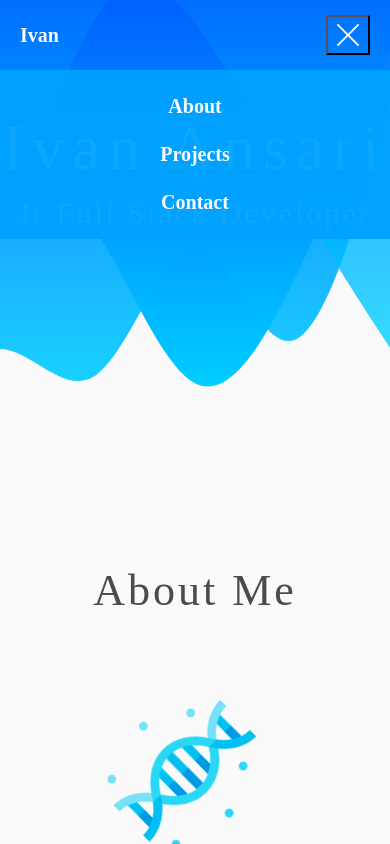
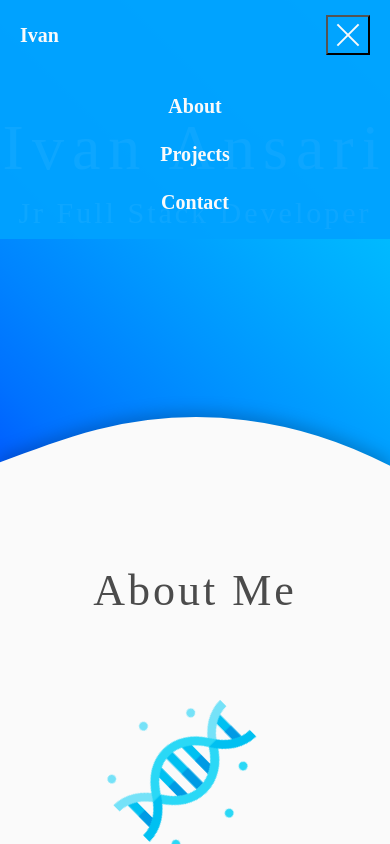
Before and after one commit to ianto3/personal_site, a plain HTML site: page index.html in a window 390 px wide. Both pictures are taken after a click on the button 348 px from the left and 35 px from the top of the page. Shown: the top 844 px of the page. Drawn offline with Linux system fonts and the light colour scheme.

Commit message:
Improved navbar behaviour and changed header background

```diff
--- a/js/nav.js
+++ b/js/nav.js
@@ -1,26 +1,7 @@
-// Handle menu toggle
-
 const hamburger = document.querySelector("#hamburger");
 const navMenu = document.querySelector(".nav-menu");
-const navLinks = document.querySelectorAll(".nav-link");
+const navLinks = document.querySelectorAll("nav a");
 const nav = document.querySelector("nav");
-
-const handleMenuToggle = () => {
-    hamburger.classList.toggle("active");
-    navMenu.classList.toggle("active");
-}
-
-const handleOutsideNavClick = (ev) => {
-    if (!nav.contains(ev.target) && navMenu.classList.contains("active")) {
-        hamburger.classList.toggle("active");
-        navMenu.classList.toggle("active");
-    }
-}
-
-hamburger.addEventListener("click", handleMenuToggle);
-navLinks.forEach(link => link.addEventListener("click", handleMenuToggle));
-document.addEventListener("click", handleOutsideNavClick);
-
 
 // Handle navbar background transparency
 
@@ -35,7 +16,7 @@ const debounce = (callback, delay) => {
 }
 
 const navTransparency = () => {
-    if (window.scrollY > 0) {
+    if (window.scrollY > 0 || navMenu.classList.contains("active")) {
         nav.classList.add("scrolled");
     } else {
         nav.classList.remove("scrolled");
@@ -43,3 +24,28 @@ const navTransparency = () => {
 }
 
 window.addEventListener("scroll", debounce(navTransparency, 100));
+
+// Handle menu toggle
+
+const handleMenuToggle = () => {
+    hamburger.classList.toggle("active");
+    navMenu.classList.toggle("active");
+    // if menu is expanded, remove transparencies
+    if (navMenu.classList.contains("active")) {
+        nav.classList.add("scrolled");
+    } else {
+        navTransparency();
+    }
+}
+
+const handleOutsideNavClick = (ev) => {
+    if (!nav.contains(ev.target) && navMenu.classList.contains("active")) {
+        hamburger.classList.toggle("active");
+        navMenu.classList.toggle("active");
+        navTransparency();
+    }
+}
+
+hamburger.addEventListener("click", handleMenuToggle);
+navLinks.forEach(link => link.addEventListener("click", handleMenuToggle));
+document.addEventListener("click", handleOutsideNavClick);
--- a/styles/index.scss
+++ b/styles/index.scss
@@ -60,10 +60,10 @@ nav {
     right: 0;
     padding: 15px 20px;
     background-color: transparent;
-    transition: all .4s linear;
+    transition: all 0.2s ease-in;
 
     &.scrolled{
-        transition: all .4s linear;
+        transition: all 0.2s ease-in;
         background-color: $nav-bg;
     }
 
@@ -101,8 +101,10 @@ nav {
 
         .nav-menu{
             position: absolute;
-            left: -100%;
-            top: 100%;
+            // left: -100%;
+            // top: 100%;
+            top: -100%;
+            left: 0;
             width: 100%;
             display: flex;
             flex-direction: column;
@@ -118,7 +120,7 @@ nav {
             }
 
             &.active{
-                left: 0;
+                top: 70px;
                 opacity: 1;
             }
         }
@@ -185,11 +187,30 @@ header {
     height: 500px;
     min-height: 500px;
     padding-top: 80px; // Gives space to nav
-    background-image:url("../assets/header-wave.svg");
-    background-repeat: no-repeat;
-    background-position-y: top;
-    background-size: 100% 100%;
     color: $not-so-white;
+
+    background: linear-gradient(45deg, $dark-blue, 40%, $light-blue);
+    overflow: hidden;
+    position: relative;
+
+    &::after{
+        position: absolute;
+        content: "";
+        bottom: 0px;
+        left: 0;
+        right: 0;
+        height: 150px;
+        background-image: url("../assets/wave_divider.svg");
+        background-repeat: no-repeat;
+        background-position-y: bottom;
+        background-size: 280% 100%;
+        transform: rotate(180deg);
+        filter: drop-shadow(0px 5px 8px rgba(0, 0, 0, 0.2));
+
+        @media screen and (min-width: $md) {
+            background-size: 150% 100%;
+        }
+    }
 
     .header-title {
         text-align: center;
@@ -374,7 +395,7 @@ header {
                 // background-image: url("../assets/projects/weatherapp.PNG"), linear-gradient(45deg, $dark-blue, 30%, $light-blue);
                 // background-position: center;
                 // background-size: contain;
-                box-shadow: 5px 5px 15px rgba(0, 0, 0, 0.1);
+                box-shadow: 5px 5px 8px rgba(0, 0, 0, 0.2);
 
                 &.project-image-container1{
                     border-radius: 50% 70% 50% 70% / 60% 50% 70% 60%;
@@ -416,11 +437,15 @@ header {
         left: 0;
         right: 0;
         height: 150px;
-        background-image: url("../assets/contact_wave.svg");
+        background-image: url("../assets/wave_divider.svg");
         background-repeat: no-repeat;
         background-position-y: bottom;
-        background-size: 100% 100%;
-        filter: drop-shadow(0px 2px 5px rgba(0, 0, 0, 0.2));
+        background-size: 180% 100%;
+        filter: drop-shadow(0px 5px 8px rgba(0, 0, 0, 0.2));
+
+        @media screen and (min-width: $md) {
+            background-size: 100% 100%;
+        }
     }
 
     .container{
```
Also changed, not shown: assets/header-wave.svg (deleted), assets/wave_divider.svg (renamed from assets/contact_wave.svg), styles/index.css, 1 other file.
